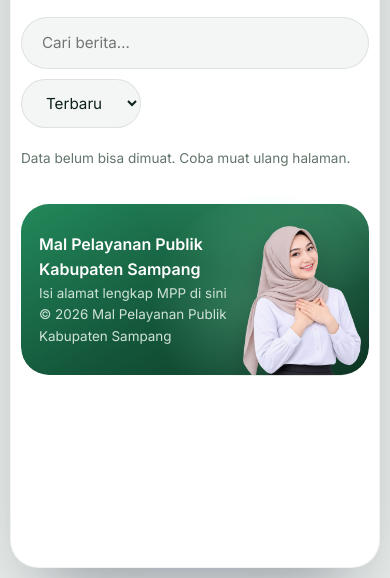
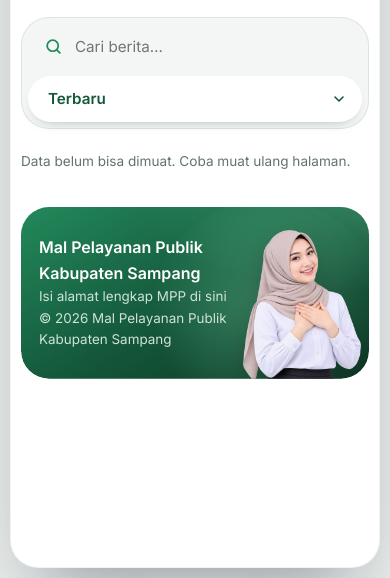
Before and after one commit to dpmptspsampangkab-netizen/mpp-portofolio, an Astro site: page /berita in a window 390 px wide. Shown: the part 266-844 px from the top of the page. Built offline with nearby package versions, Linux system fonts and the light colour scheme; Astro itself is replaced by a stand-in of ours; no server answers.

Commit message:
bilah pencarian berita

```diff
--- a/src/pages/berita/index.astro
+++ b/src/pages/berita/index.astro
@@ -8,13 +8,19 @@ import Base from '../../layouts/Base.astro';
       <p>Kabar dan informasi terbaru dari Mal Pelayanan Publik.</p>
     </section>
 
-    <div class="tools">
-      <input id="cari" type="search" placeholder="Cari berita…" aria-label="Cari berita" />
-      <select id="urut" aria-label="Urutkan berita">
-        <option value="baru">Terbaru</option>
-        <option value="lama">Terlama</option>
-      </select>
-      <span class="meta tools-n" id="jumlah" aria-live="polite"></span>
+    <div class="bilah" role="search">
+      <label class="bilah-cari">
+        <svg viewBox="0 0 24 24" width="19" height="19" fill="none" stroke="currentColor" stroke-width="2.2" stroke-linecap="round" aria-hidden="true"><circle cx="11" cy="11" r="7"/><path d="M20 20l-3.8-3.8"/></svg>
+        <input id="cari" type="search" placeholder="Cari berita…" aria-label="Cari berita" />
+      </label>
+      <label class="bilah-urut">
+        <select id="urut" aria-label="Urutkan berita">
+          <option value="baru">Terbaru</option>
+          <option value="lama">Terlama</option>
+        </select>
+        <svg viewBox="0 0 24 24" width="16" height="16" fill="none" stroke="currentColor" stroke-width="2.4" stroke-linecap="round" stroke-linejoin="round" aria-hidden="true"><path d="M6 9l6 6 6-6"/></svg>
+      </label>
+      <span class="bilah-n" id="jumlah" aria-live="polite"></span>
     </div>
 
     <div class="nw-grid" id="daftar"><p class="meta">Memuat…</p></div>
--- a/src/styles/global.css
+++ b/src/styles/global.css
@@ -698,3 +698,34 @@ button.tile:hover { translate: 0 -2px; box-shadow: 0 12px 22px -12px rgba(10, 60
 @keyframes ubin-masuk { from { opacity: 0; transform: translateY(12px); } }
 @media (min-width: 861px) { .pn-unggulan { min-height: 360px; } }
 @media (prefers-reduced-motion: reduce) { .tile.masuk { animation: none; } }
+
+/* ---------- Bilah pencarian berita: cari, urutan, dan jumlah dalam satu wadah ---------- */
+.bilah {
+  display: flex; align-items: center; gap: 6px; margin: 4px 0 22px; padding: 7px; border-radius: 999px;
+  background: var(--glass); box-shadow: inset 0 0 0 1px var(--line); transition: box-shadow 0.2s, background 0.2s;
+}
+.bilah:focus-within { background: #fff; box-shadow: inset 0 0 0 1.5px var(--green), 0 14px 28px -18px rgba(10, 60, 38, 0.55); }
+.bilah-cari { flex: 1; min-width: 0; display: flex; align-items: center; gap: 12px; padding-left: 16px; color: var(--green); }
+.bilah svg { flex: none; }
+.bilah input, .bilah select { font: inherit; font-size: 0.95rem; color: var(--ink); border: 0; background: transparent; outline: 0; }
+.bilah input { flex: 1; width: 100%; min-width: 0; padding: 11px 0; }
+.bilah-urut { position: relative; flex: none; display: flex; align-items: center; color: var(--dark); }
+.bilah select {
+  appearance: none; -webkit-appearance: none; cursor: pointer; font-weight: 600; color: var(--dark);
+  padding: 11px 40px 11px 20px; border-radius: 999px; background: #fff; box-shadow: 0 6px 14px -10px rgba(10, 60, 38, 0.55);
+}
+.bilah:focus-within select { background: var(--acc-soft); }
+.bilah select:focus-visible { outline: 2px solid var(--green); outline-offset: 1px; }
+.bilah-urut svg { position: absolute; right: 15px; pointer-events: none; }
+.bilah-n {
+  flex: none; align-self: stretch; display: grid; place-items: center; min-width: 112px; padding: 0 22px; border-radius: 999px;
+  background: var(--dark-grad); color: #fff; font-size: 0.9rem; font-weight: 600; font-variant-numeric: tabular-nums; white-space: nowrap;
+}
+.bilah-n:empty { display: none; }
+@media (max-width: 600px) {
+  .bilah { flex-wrap: wrap; border-radius: 28px; }
+  .bilah-cari { flex-basis: 100%; }
+  .bilah-urut { flex: 1; }
+  .bilah select { width: 100%; }
+  .bilah-n { min-height: 44px; }
+}
```
